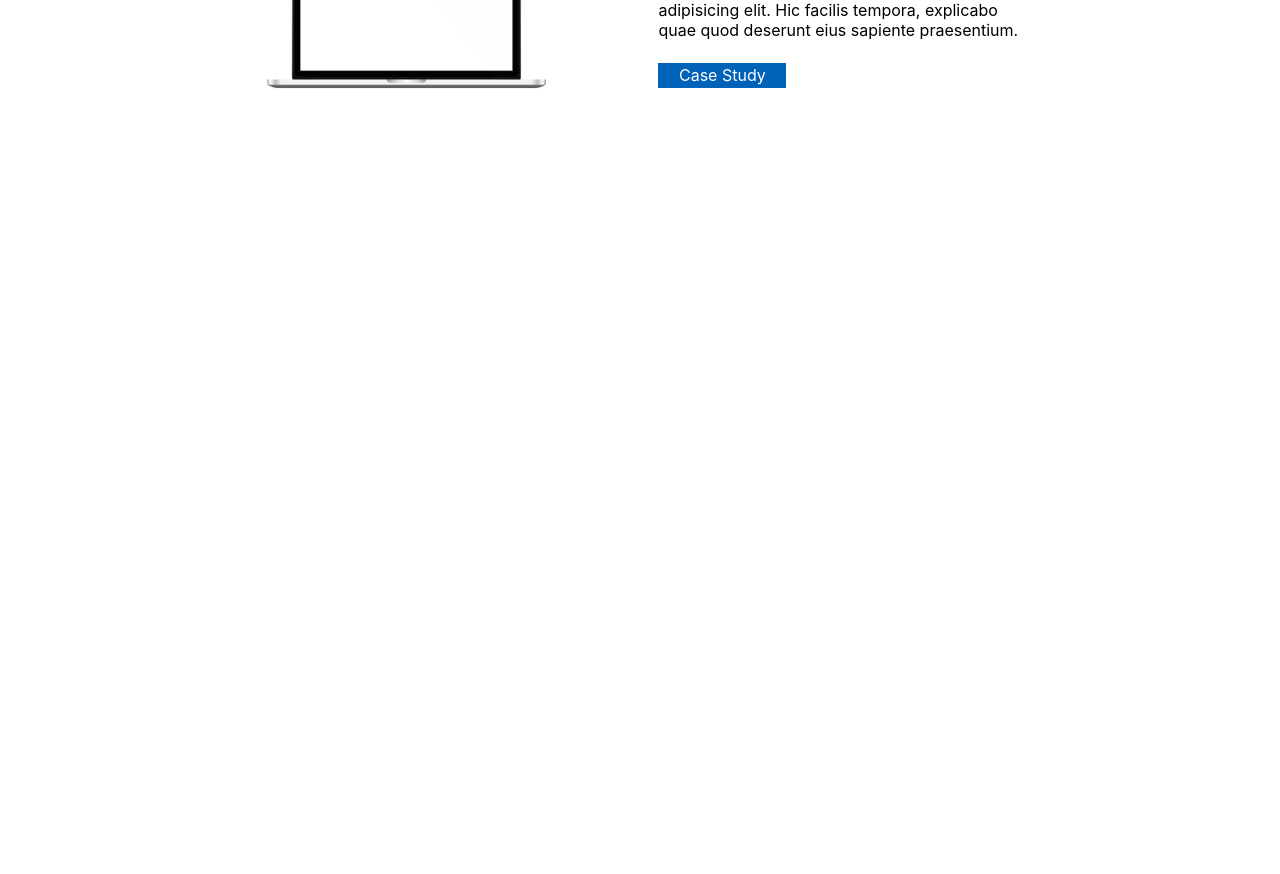
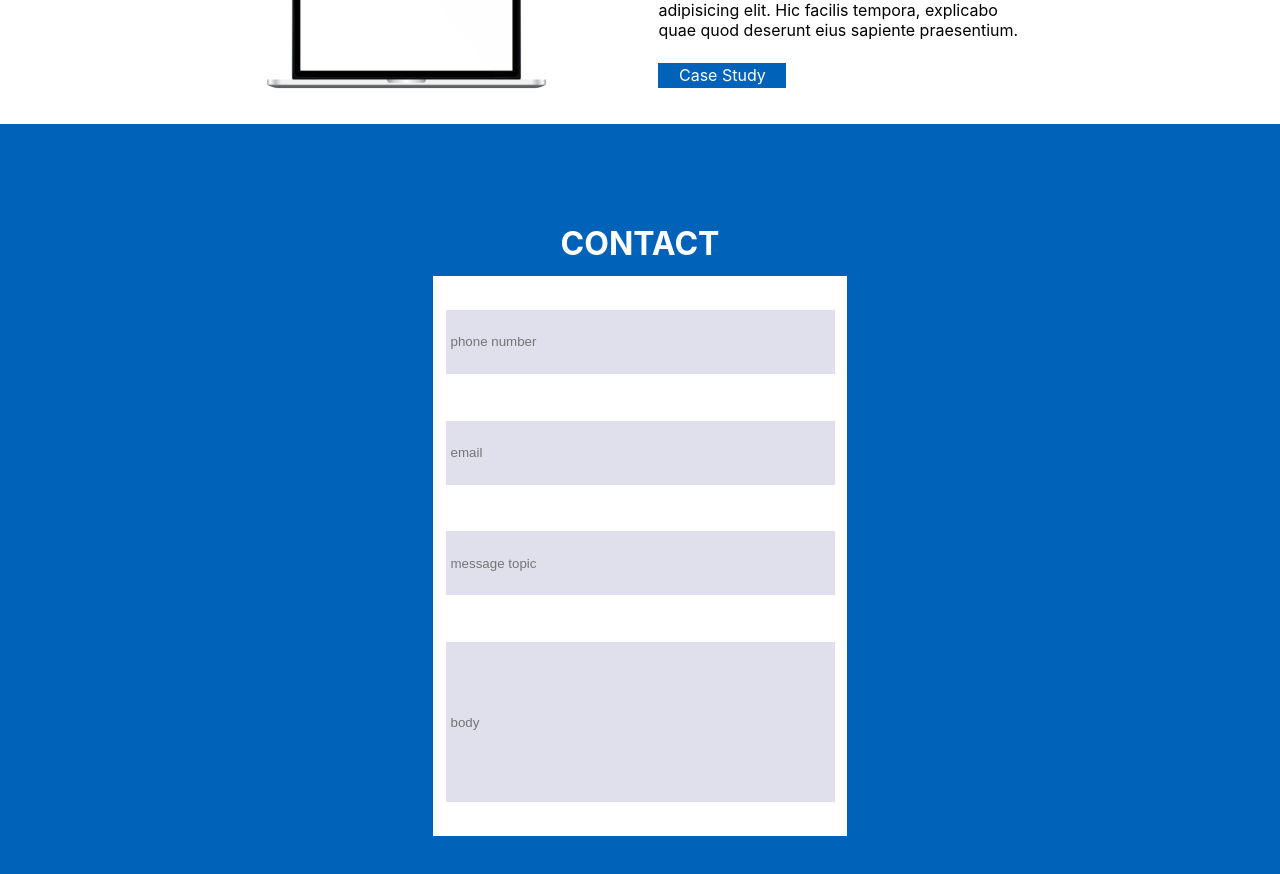
Before and after one commit to rajeshmn47/portfolio, a React (Create React App) app: page / in a window 1280 px wide. Shown: the part 1880-2754 px from the top of the page. Before the commit the page ends 2004 px from the top, so only its background shows below. Built offline with nearby package versions, Linux system fonts and the light colour scheme.

Commit message:
second commit

```diff
--- a/src/App.css
+++ b/src/App.css
@@ -178,3 +178,36 @@ flex-direction: column;
   justify-content: center;
   align-items: center;
 }
+.contact{
+  background-color: #0062b9;
+  height: 100vh;
+  width: 100vw;
+  display: flex;
+  flex-direction: column;
+  justify-content: center;
+  align-items: center;
+}
+.input{
+  margin: 1vmax 1vmax;
+  width: 30vw;
+  height: 8vh;
+  outline: none;
+  border: none;
+  background-color: #dfe0eb;
+  padding-left: 5px;
+}
+.contacttitle{
+  margin: 1vmax 1vmax;
+  color: white;
+}
+.contact_wall{
+  background-color: white;
+  display: flex;
+  justify-content: space-evenly;
+  align-items: center;
+  flex-direction: column;
+  height: 70%;
+}
+.body{
+  height: 20vh;
+}
--- a/src/App.js
+++ b/src/App.js
@@ -174,6 +174,16 @@ function App() {
     </div>
   </div>
 </section>
+<div className='contact'>
+<h1 className='contacttitle'>CONTACT</h1>
+  <div className='contact_wall'>
+
+  <input type='text' className='input' placeholder='phone number'/>
+  <input type='text' className='input' placeholder='email'/>
+  <input type='text' className='input' placeholder='message topic'/>
+  <input type='text' className='input body' placeholder='body'/>
+  </div>
+</div>
 
     </>
 
```
